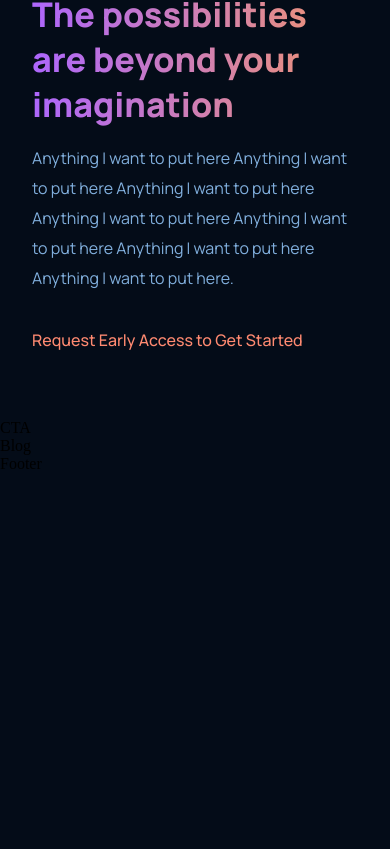
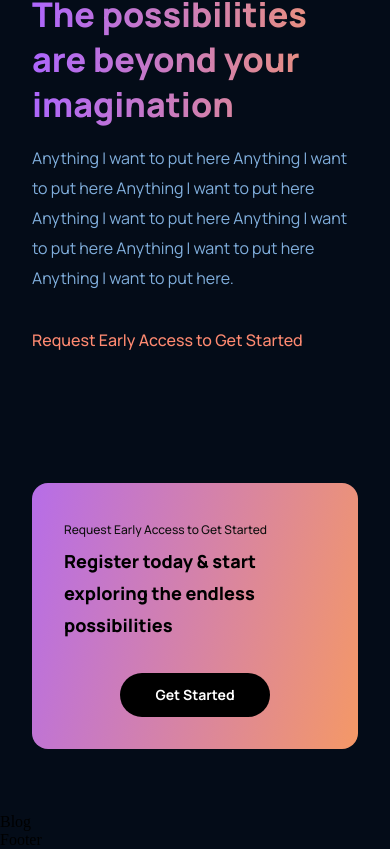
Before and after one commit to ENOCH1234/gpt-3-frontend, a React (Create React App) app: page / in a window 390 px wide. Shown: the part 4101-4950 px from the top of the page. Before the commit the page ends 4574 px from the top, so only its background shows below. Built offline with nearby package versions, Linux system fonts and the light colour scheme.

Commit message:
Completed CTA section

```diff
--- a/src/components/cta/CTA.jsx
+++ b/src/components/cta/CTA.jsx
@@ -3,7 +3,15 @@
 
 const CTA = () => {
   return (
-    <div>CTA</div>
+    <div className="gpt3__cta">
+        <div className="gpt3__cta-content">
+            <p>Request Early Access to Get Started</p>
+            <h3>Register today & start exploring the endless possibilities</h3>
+        </div>
+        <div className="gpt3__cta-btn">
+            <button type="button">Get Started</button>
+        </div>
+    </div>
   )
 }
 
--- a/src/components/cta/cta.css
+++ b/src/components/cta/cta.css
@@ -0,0 +1,76 @@
+.gpt3__cta {
+    display: flex;
+    justify-content: space-between;
+    align-items: center;
+    flex-direction: row;
+
+    padding: 2rem;
+    margin: 4rem;
+    border-radius: 1rem;
+    background: var(--gradient-bar);
+}
+
+.gpt3__cta-content p {
+    font-family: var(--font-family);
+    font-weight: 500;
+    font-size: 12px;
+    line-height: 30px;
+    color: #0E0E0E;
+}
+
+.gpt3__cta-content h3 {
+    font-family: var(--font-family);
+    font-weight: 800;
+    font-size: 24px;
+    line-height: 45px;
+    color: #000000;
+}
+
+.gpt3__cta-btn {
+    display: flex;
+    justify-content: center;
+    align-items: center;
+    margin-left: 2rem;
+}
+
+.gpt3__cta-btn button {
+    background: #000000;
+    color: #FFFFFF;
+    border-radius: 40px;
+    font-family: var(--font-family);
+    font-weight: bold;
+    font-size: 18px;
+    line-height: 30px;
+    padding: 0.5rem 1rem;
+
+    border: none;
+    outline: none;
+    cursor: pointer;
+    min-width: 150px;
+}
+
+@media screen and (max-width: 650px) {
+    .gpt3__cta {
+        flex-direction: column;
+    }
+
+    .gpt3__cta-btn {
+        margin: 2rem 0 0;
+    }
+}
+
+@media screen and (max-width: 550px) {
+    .gpt3__cta {
+        margin: 4rem 2rem;
+    }
+
+    .gpt3__cta-content h3 {
+        font-size: 18px;
+        line-height: 32px;
+    }
+
+    .gpt3__cta-btn button {
+        font-size: 14px;
+        line-height: 28px;
+    }
+}
```
